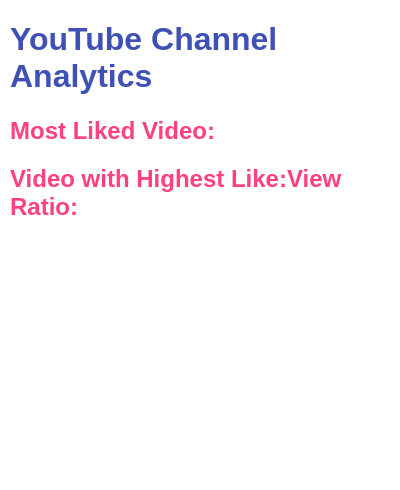
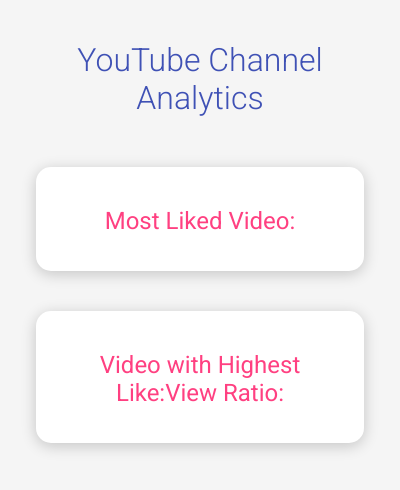
Before and after one commit to timf34/youtube-sort-by-likes, a browser extension: page popup.html in a window 400 px wide. Drawn offline with Linux system fonts and the light colour scheme.

Commit message:
added better styling

```diff
--- a/popup.html
+++ b/popup.html
@@ -2,6 +2,8 @@
 <html>
   <head>
     <title>YouTube Channel Analytics</title>
+    <link rel="preconnect" href="https://fonts.gstatic.com">
+    <link href="https://fonts.googleapis.com/css2?family=Roboto:wght@300;400&display=swap" rel="stylesheet">
     <link rel="stylesheet" type="text/css" href="styles.css">
   </head>
   <body>
--- a/styles.css
+++ b/styles.css
@@ -1,13 +1,37 @@
 body {
-    font-family: Arial, sans-serif;
-    margin: 10px;
+    font-family: 'Roboto', sans-serif;
+    background-color: #f5f5f5;
+    margin: 20px;
+    color: #3f51b5;
+    display: flex;
+    flex-direction: column;
+    align-items: center;
 }
 
 h1 {
     color: #3f51b5;
+    font-weight: 300;
+    text-align: center;
+    margin-bottom: 30px;
 }
 
 h2 {
-    margin-top: 20px;
     color: #ff4081;
+    font-weight: 400;
+    margin-bottom: 10px;
+    text-align: center;
 }
+
+p {
+    font-size: 16px;
+    text-align: center;
+}
+
+div {
+    background-color: white;
+    width: 80%;
+    padding: 20px;
+    margin: 20px;
+    box-shadow: 0px 3px 15px rgba(0,0,0,0.2);
+    border-radius: 15px;
+}
```
